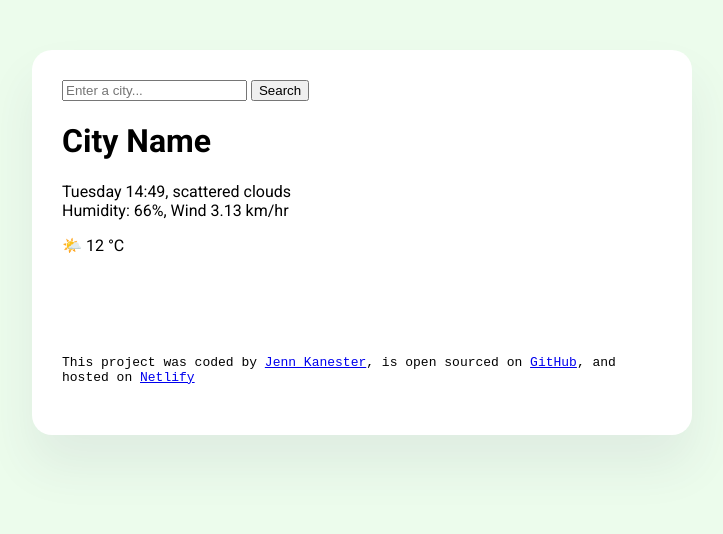
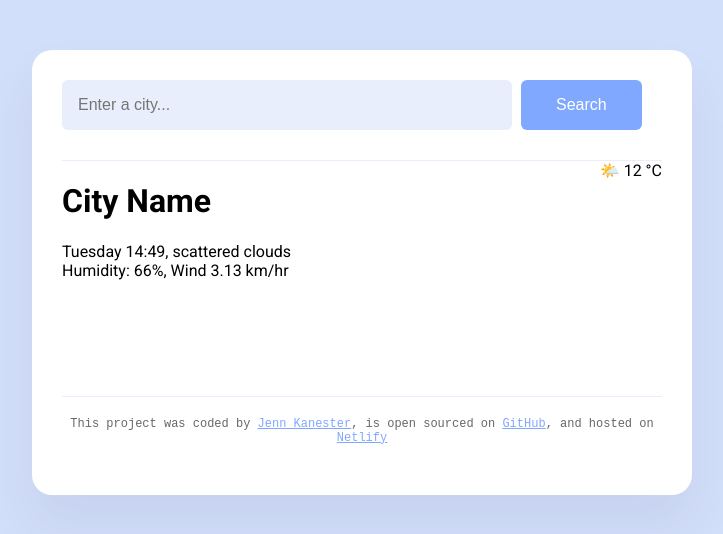
Before and after one commit to jkanester1991/jk-weather-app, a plain HTML site: page index.html in a window 1280 px wide. Shown: the whole page, without its empty margins (278-1001 px from the left). Drawn offline with Linux system fonts and the light colour scheme.

Commit message:
styled search form, header and footer, added div flex container for app data

```diff
--- a/index.html
+++ b/index.html
@@ -13,14 +13,20 @@
   <body>
     <div class="weather-app">
       <header>
-        <form>
-          <input type="search" placeholder="Enter a city..." required />
-          <input type="submit" value="Search" />
+        <form class="search-form">
+          <input
+            type="search"
+            placeholder="Enter a city..."
+            required
+            class="search-form-input"
+          />
+          <input type="submit" value="Search" class="search-form-button" />
         </form>
       </header>
 
       <main>
-        <div>
+        <div class="weather-app-data">
+          <div class="city-data">
             <h1>City Name</h1>
             <p>
               Tuesday 14:49, scattered clouds <br />
@@ -28,6 +34,7 @@
             </p>
           </div>
           <div>🌤️ 12 °C</div>
+        </div>
       </main>
 
       <footer>
--- a/src/style.css
+++ b/src/style.css
@@ -1,7 +1,10 @@
 body {
-  background-color: rgb(236, 252, 236);
+  background-color: rgb(210, 223, 250);
 }
 
+a {
+  color: rgb(128, 168, 255);
+}
 .weather-app {
   background: white;
   max-width: 600px;
@@ -12,7 +15,41 @@ body {
   font-family: "Roboto", sans-serif;
 }
 
+header {
+  border-bottom: 1px solid rgb(232, 238, 252);
+  padding: 0 0 30px 0;
+}
+
+.search-form-input {
+  background-color: rgb(232, 238, 252);
+  border: none;
+  border-radius: 6px;
+  width: 75%;
+  padding: 16px;
+  font-size: 16px;
+}
+
+.search-form-button {
+  background-color: rgb(128, 168, 255);
+  padding: 16px 35px;
+  border: none;
+  border-radius: 6px;
+  color: #ffffff;
+  font-size: 16px;
+  margin-left: 5px;
+}
+
+.weather-app-data {
+  display: flex;
+  justify-content: space-between;
+}
+
 footer {
   margin: 100px auto 20px;
   font-family: monospace;
+  font-size: 12px;
+  color: rgb(2, 2, 2, 0.6);
+  border-top: 1px solid rgb(232, 238, 252);
+  padding: 20px 0 0 0;
+  text-align: center;
 }
```
Lines whose indentation alone changed are shown as unchanged.
